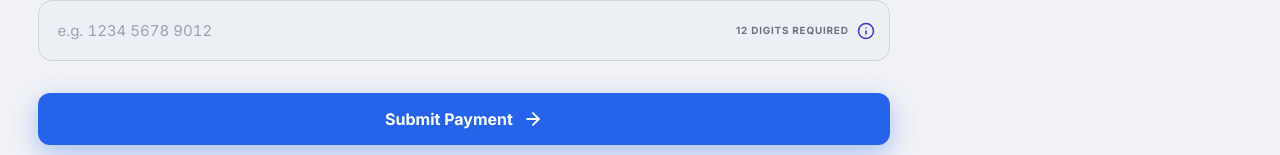
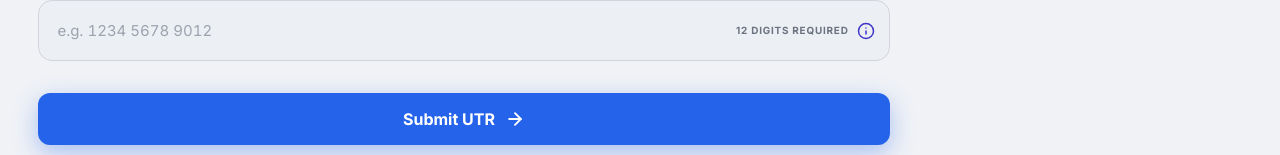
Before and after one commit to abrarhaider001/quick-credit, a React (Vite) app: page /payment in a window 1280 px wide. Shown: the part 797-952 px from the top of the page. Built offline with nearby package versions, Linux system fonts and the light colour scheme; no server answers.

Commit message:
chore: refactor submit payment to submit UTR

```diff
--- a/src/pages/PaymentPage.tsx
+++ b/src/pages/PaymentPage.tsx
@@ -315,7 +315,7 @@ export default function PaymentPage() {
                 </div>
 
                 <button type="submit" className="payment-page__submit">
-                  Submit Payment
+                  Submit UTR
                   <FiArrowRight size={20} strokeWidth={2.25} aria-hidden />
                 </button>
                 <p className="payment-page__legal">
```
